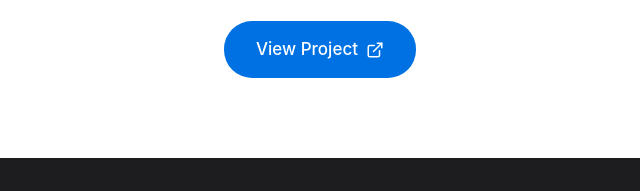
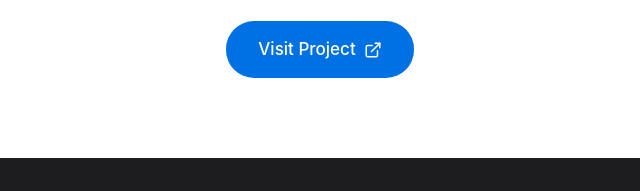
Before and after one commit to thecoolguy2001/Portfolio, a plain HTML site: page projects/packtrack.html in a window 1280 px wide. Shown: the part 7364-7555 px from the top of the page, 320-960 px from the left. Drawn offline with Linux system fonts and the light colour scheme.

Commit message:
visit repo

```diff
--- a/projects/packtrack.html
+++ b/projects/packtrack.html
@@ -347,7 +347,7 @@
         <section class="project-cta">
             <h2>Explore PackTrack</h2>
             <a href="https://github.com/thecoolguy2001/flipper-pack-track" class="btn-primary" target="_blank" rel="noopener">
-                View Project
+                Visit Project
                 <svg xmlns="http://www.w3.org/2000/svg" viewBox="0 0 24 24" fill="none" stroke="currentColor" stroke-width="2" stroke-linecap="round" stroke-linejoin="round"><path d="M18 13v6a2 2 0 0 1-2 2H5a2 2 0 0 1-2-2V8a2 2 0 0 1 2-2h6"/><polyline points="15 3 21 3 21 9"/><line x1="10" y1="14" x2="21" y2="3"/></svg>
             </a>
         </section>
```
Also changed, not shown: projects/roulette.html (+1 -1 lines).
